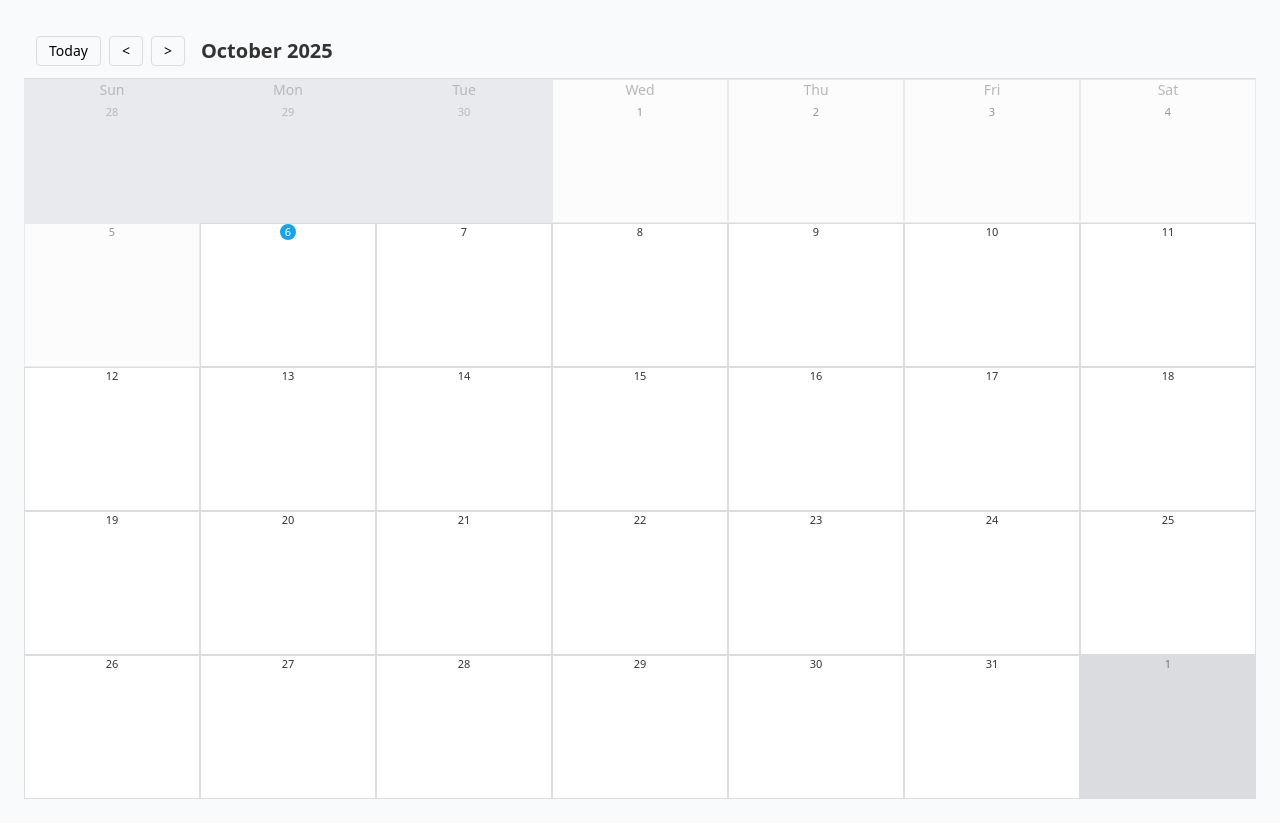
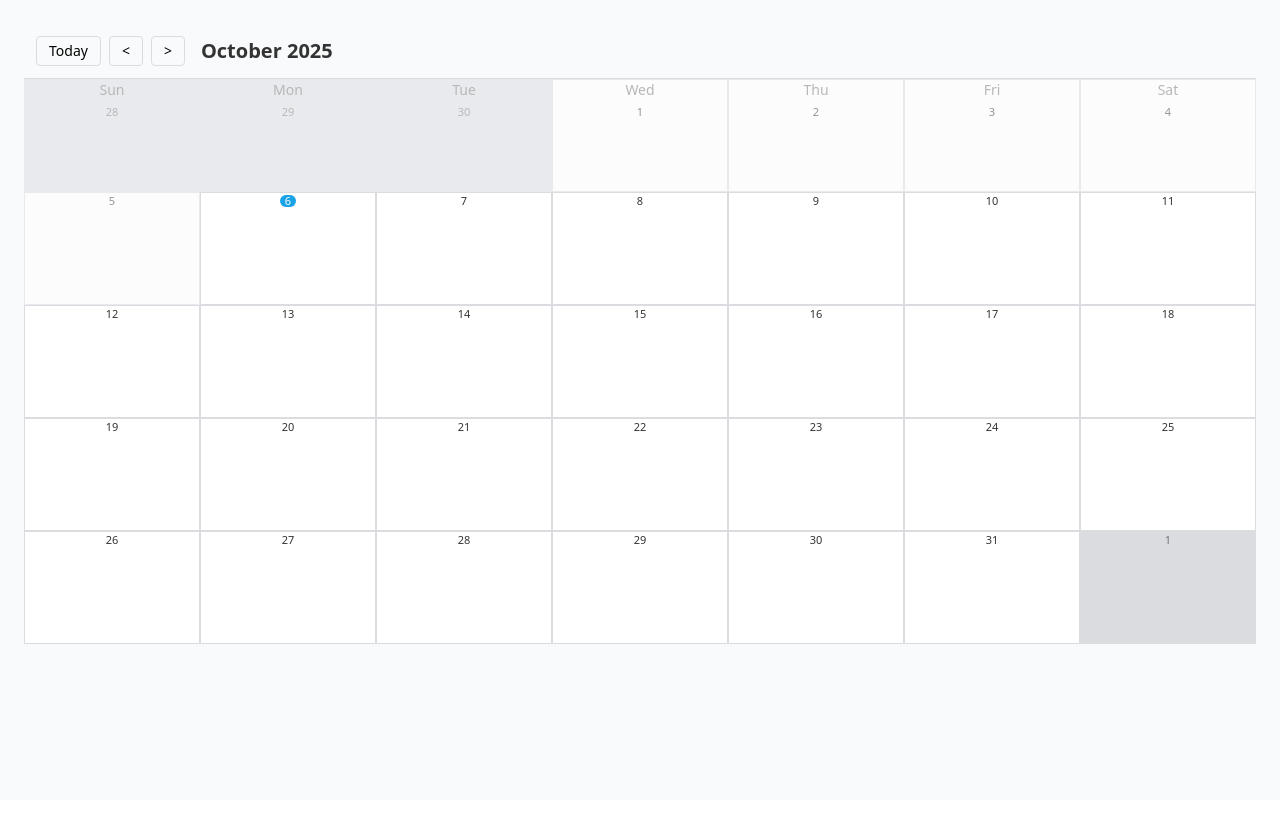
Before and after one commit to reedthedev13/Calendar-Clone, a React app: page / in a window 1280 px wide. After the commit the page ends 800 px from the top, so only its background shows below. Built offline with nearby package versions, Linux system fonts and the light colour scheme; the HTML template or start-up script is replaced by a standard one.

Commit message:
overflow height dynamic fixed:

```diff
--- a/src/components/calendar/CalendarGrid.tsx
+++ b/src/components/calendar/CalendarGrid.tsx
@@ -1,4 +1,4 @@
-import React, { memo, useCallback } from "react";
+import React, { useRef, useState, useEffect, useCallback, memo } from "react";
 import type { CalendarEvent } from "../../types/Event";
 import DayCell from "./DayCell";
 
@@ -7,7 +7,7 @@ export interface CalendarGridProps {
   monthDays: Date[];
   events: CalendarEvent[];
   openEditModal: (date: Date, event?: CalendarEvent) => void;
-  openViewModal: (date: Date) => void;
+  openViewModal: (events: CalendarEvent[]) => void;
 }
 
 const CalendarGrid: React.FC<CalendarGridProps> = ({
@@ -17,21 +17,42 @@ const CalendarGrid: React.FC<CalendarGridProps> = ({
   openEditModal,
   openViewModal,
 }) => {
+  const gridRef = useRef<HTMLDivElement>(null);
+  const [cellHeight, setCellHeight] = useState(144);
+
+  useEffect(() => {
+    if (!gridRef.current) return;
+
+    const updateCellHeight = () => {
+      const gridHeight = gridRef.current?.clientHeight || 0;
+      const numRows = Math.ceil(monthDays.length / 7);
+      const gap = 4;
+      const availableHeight = gridHeight - gap * (numRows - 1);
+      setCellHeight(Math.floor(availableHeight / numRows));
+    };
+
+    const observer = new ResizeObserver(updateCellHeight);
+    observer.observe(gridRef.current);
+    window.addEventListener("resize", updateCellHeight);
+    updateCellHeight();
+
+    return () => {
+      observer.disconnect();
+      window.removeEventListener("resize", updateCellHeight);
+    };
+  }, [monthDays.length]);
+
   const rows: React.ReactNode[] = [];
   let days: React.ReactNode[] = [];
 
   monthDays.forEach((day, idx) => {
     const isOutOfMonth = day.getMonth() !== currentMonth.getMonth();
     const isToday = new Date().toDateString() === day.toDateString();
-
-    // Filter events for this day
     const dayEvents = events.filter(
       (e) => new Date(e.date).toDateString() === day.toDateString()
     );
+    const showWeekday = idx < 7;
 
-    const showWeekday = idx < 7; // Only first row shows weekdays
-
-    // Memoized handlers
     const handleClick = useCallback(
       () => openEditModal(day),
       [day, openEditModal]
@@ -41,12 +62,17 @@ const CalendarGrid: React.FC<CalendarGridProps> = ({
       [day, openEditModal]
     );
     const handleOverflowClick = useCallback(
-      () => openViewModal(day),
-      [day, openViewModal]
+      (overflowEvents: CalendarEvent[]) => openViewModal(overflowEvents),
+      [openViewModal]
     );
     const handleEventClick = useCallback(
       (event: CalendarEvent) => openEditModal(new Date(event.date), event),
       [openEditModal]
+    );
+
+    const maxVisibleEvents = Math.max(
+      1,
+      Math.floor((cellHeight - (showWeekday ? 18 : 0) - 32) / 24)
     );
 
     days.push(
@@ -61,6 +87,8 @@ const CalendarGrid: React.FC<CalendarGridProps> = ({
         onAddClick={handleAddClick}
         onEventClick={handleEventClick}
         onOverflowClick={handleOverflowClick}
+        style={{ height: `${cellHeight}px` }}
+        maxVisibleEvents={maxVisibleEvents}
       />
     );
 
@@ -74,14 +102,14 @@ const CalendarGrid: React.FC<CalendarGridProps> = ({
     }
   });
 
-  return <div className="flex-1 overflow-y-auto">{rows}</div>;
+  return (
+    <div
+      ref={gridRef}
+      className="flex-1 overflow-y-auto min-h-[200px] max-h-[80vh]"
+    >
+      {rows}
+    </div>
+  );
 };
 
-// CalendarGrid
-export default memo(
-  CalendarGrid,
-  (prevProps, nextProps) =>
-    prevProps.currentMonth.getTime() === nextProps.currentMonth.getTime() &&
-    prevProps.monthDays.length === nextProps.monthDays.length &&
-    prevProps.events.length === nextProps.events.length
-);
+export default memo(CalendarGrid);
--- a/src/components/calendar/DayCell.tsx
+++ b/src/components/calendar/DayCell.tsx
@@ -1,4 +1,4 @@
-import React, { useEffect, useState, useMemo, memo, useCallback } from "react";
+import React, { useMemo, useCallback, memo, CSSProperties } from "react";
 import type { CalendarEvent } from "../../types/Event";
 import EventBadge from "./EventBadge";
 import {
@@ -18,10 +18,10 @@ interface DayCellProps {
   onClick: (date: Date) => void;
   onAddClick: (date: Date) => void;
   onEventClick: (event: CalendarEvent) => void;
-  onOverflowClick: (date: Date) => void;
+  onOverflowClick: (overflowEvents: CalendarEvent[]) => void;
+  style?: CSSProperties;
+  maxVisibleEvents: number;
 }
-
-const DEFAULT_MAX_VISIBLE_EVENTS = 3;
 
 const DayCell: React.FC<DayCellProps> = ({
   date,
@@ -33,45 +33,18 @@ const DayCell: React.FC<DayCellProps> = ({
   onAddClick,
   onEventClick,
   onOverflowClick,
+  style,
+  maxVisibleEvents,
 }) => {
-  const [isMobile, setIsMobile] = useState(false);
+  const sortedEvents = useMemo(() => sortEvents(events), [events]);
+  const visibleEvents = sortedEvents.slice(0, maxVisibleEvents);
+  const overflowEvents = sortedEvents.slice(maxVisibleEvents);
 
-  // Detect screen size
-  useEffect(() => {
-    const checkMobile = () => setIsMobile(window.innerWidth < 640);
-    checkMobile();
-    window.addEventListener("resize", checkMobile);
-    return () => window.removeEventListener("resize", checkMobile);
-  }, []);
+  const isPast = useMemo(() => {
+    const todayStart = startOfDay(new Date());
+    return isBefore(startOfDay(date), todayStart) && !checkIsToday(date);
+  }, [date]);
 
-  const todayStart = startOfDay(new Date());
-  const isPast = isBefore(startOfDay(date), todayStart) && !checkIsToday(date);
-
-  // Sorted events
-  const sortedEvents = useMemo(() => sortEvents(events), [events]);
-  const allDayEvents = useMemo(
-    () => sortedEvents.filter((e) => e.allDay),
-    [sortedEvents]
-  );
-  const timedEvents = useMemo(
-    () => sortedEvents.filter((e) => !e.allDay),
-    [sortedEvents]
-  );
-
-  const maxVisibleEvents = isMobile ? 2 : DEFAULT_MAX_VISIBLE_EVENTS;
-
-  const visibleEvents = useMemo(() => {
-    return isMobile
-      ? allDayEvents.slice(0, maxVisibleEvents)
-      : [...allDayEvents, ...timedEvents].slice(0, maxVisibleEvents);
-  }, [allDayEvents, timedEvents, maxVisibleEvents, isMobile]);
-
-  const extraCount = useMemo(
-    () => sortedEvents.length - visibleEvents.length,
-    [sortedEvents, visibleEvents]
-  );
-
-  // Handlers
   const handleClick = useCallback(() => onClick(date), [onClick, date]);
   const handleAddClick = useCallback(
     (e: React.MouseEvent) => {
@@ -83,9 +56,9 @@ const DayCell: React.FC<DayCellProps> = ({
   const handleOverflowClick = useCallback(
     (e: React.MouseEvent) => {
       e.stopPropagation();
-      onOverflowClick(date);
+      onOverflowClick(overflowEvents);
     },
-    [onOverflowClick, date]
+    [onOverflowClick, overflowEvents]
   );
   const handleEventClick = useCallback(
     (event: CalendarEvent) => onEventClick(event),
@@ -94,20 +67,19 @@ const DayCell: React.FC<DayCellProps> = ({
 
   return (
     <div
-      className={`group min-h-[7rem] sm:min-h-[8rem] md:min-h-[9rem] border-[0.5px] border-[#dadce0] relative overflow-hidden transition-colors cursor-pointer
+      className={`group border-[0.5px] border-[#dadce0] relative overflow-hidden transition-colors cursor-pointer
       ${isOutOfMonth ? "bg-[#dadce0] text-[#777]" : "bg-white text-[#333]"}
       ${isPast ? "opacity-50" : ""}
       hover:bg-[#f1f3f4] flex flex-col items-center`}
+      style={style}
       onClick={handleClick}
     >
-      {/* Weekday (first row only) */}
       {showWeekday && (
         <div className="text-[10px] sm:text-xs md:text-sm font-medium text-[#777] mb-1">
           {format(date, "EEE")}
         </div>
       )}
 
-      {/* "+" Add button */}
       <button
         className="absolute top-1 right-1 text-[10px] sm:text-xs text-gray-500 z-10 opacity-0 group-hover:opacity-100 transition-opacity duration-150 hover:text-gray-700"
         onClick={handleAddClick}
@@ -115,10 +87,9 @@ const DayCell: React.FC<DayCellProps> = ({
         +
       </button>
 
-      {/* Day number */}
       <div className="relative flex items-center justify-center">
         {isToday && (
-          <span className="absolute w-4 h-4 rounded-full bg-[hsl(200,80%,50%)]" />
+          <span className="absolute w-4 h-3 rounded-full bg-[hsl(200,80%,50%)]" />
         )}
         <span
           className={`z-10 text-[10px] sm:text-[11px] font-normal ${
@@ -133,9 +104,7 @@ const DayCell: React.FC<DayCellProps> = ({
         </span>
       </div>
 
-      {/* Events + +X More */}
-      <div className="mt-1 sm:mt-2 flex flex-col gap-0.5 sm:gap-1 w-full px-1 flex-1 justify-between">
-        <div className="flex flex-col gap-0.5 sm:gap-1">
+      <div className="mt-1 sm:mt-2 flex flex-col gap-0.5 sm:gap-1 w-full px-1 overflow-hidden">
         {visibleEvents.map((event) => (
           <div
             key={event.id}
@@ -148,28 +117,18 @@ const DayCell: React.FC<DayCellProps> = ({
         ))}
       </div>
 
-        {extraCount > 0 && (
-          <div className="w-full flex justify-center mt-1">
+      {overflowEvents.length > 0 && (
+        <div className="w-full flex justify-center mt-auto">
           <button
             className="text-[11px] sm:text-xs font-bold text-black hover:text-gray-800 hover:scale-105 hover:shadow-sm transition-all duration-150"
             onClick={handleOverflowClick}
           >
-              +{extraCount} More
+            +{overflowEvents.length} More
           </button>
         </div>
       )}
     </div>
-    </div>
   );
 };
 
-// DayCell
-export default memo(DayCell, (prev, next) => {
-  return (
-    prev.date.toDateString() === next.date.toDateString() &&
-    prev.isToday === next.isToday &&
-    prev.isOutOfMonth === next.isOutOfMonth &&
-    prev.showWeekday === next.showWeekday &&
-    prev.events === next.events
-  );
-});
+export default memo(DayCell);
--- a/src/components/modal/ViewModal.tsx
+++ b/src/components/modal/ViewModal.tsx
@@ -2,11 +2,10 @@ import React from "react";
 import type { CalendarEvent } from "../../types/Event";
 import ModalWrapper from "./ModalWrapper";
 import { X } from "lucide-react";
-import { sortEvents } from "../../utils/sortEvents";
 
 interface ViewModalProps {
   date: Date;
-  events: CalendarEvent[];
+  events?: CalendarEvent[]; // optional to avoid crash
   onClose: () => void;
   onEventClick: (event: CalendarEvent) => void;
 }
@@ -17,15 +16,14 @@ const colorMap: Record<string, string> = {
   green: "bg-[hsl(150,80%,30%)]",
 };
 
-const ViewModalContent: React.FC<ViewModalProps & { onClose: () => void }> = ({
+const ViewModal: React.FC<ViewModalProps> = ({
   date,
-  events,
+  events = [],
+  onClose,
   onEventClick,
-  onClose,
 }) => {
-  const sortedEvents = sortEvents(events);
-
   return (
+    <ModalWrapper isOpen={events.length > 0} onClose={onClose}>
       <div className="bg-white rounded-lg p-6 w-full max-w-sm relative max-h-[80vh] overflow-y-auto">
         <div className="flex items-center justify-between mb-4">
           <h2 className="text-2xl font-medium text-[#333]">
@@ -39,34 +37,37 @@ const ViewModalContent: React.FC<ViewModalProps & { onClose: () => void }> = ({
             <X size={20} />
           </button>
         </div>
-
+        {events.length === 0 ? (
+          <p className="text-gray-500 text-sm">No events for this day.</p>
+        ) : (
           <div className="flex flex-col gap-2">
-        {sortedEvents.map((event) => {
+            {events.map((event) => {
               const isTimed = !event.allDay && event.startTime;
-          let timeLabel = "";
-          if (isTimed && event.startTime) {
-            const startDate = new Date(event.startTime);
-            if (!isNaN(startDate.getTime())) {
-              timeLabel = startDate.toLocaleTimeString([], {
+              const timeLabel =
+                isTimed && event.startTime
+                  ? new Date(event.startTime).toLocaleTimeString([], {
                       hour: "2-digit",
                       minute: "2-digit",
-              });
-            }
-          }
+                    })
+                  : "";
 
               return (
                 <button
                   key={event.id}
                   className={`flex items-center gap-2 px-3 py-2 rounded text-sm transition ${
                     event.allDay
-                  ? `${colorMap[event.color]} text-white hover:brightness-90`
+                      ? `${
+                          colorMap[event.color]
+                        } text-white hover:brightness-90`
                       : "hover:bg-gray-100 text-[#333]"
                   }`}
                   onClick={() => onEventClick(event)}
                 >
                   {isTimed && (
                     <span
-                  className={`w-2 h-2 rounded-full ${colorMap[event.color]}`}
+                      className={`w-2 h-2 rounded-full ${
+                        colorMap[event.color]
+                      }`}
                     />
                   )}
                   {isTimed && <span className="text-xs">{timeLabel}</span>}
@@ -78,14 +79,8 @@ const ViewModalContent: React.FC<ViewModalProps & { onClose: () => void }> = ({
               );
             })}
           </div>
+        )}
       </div>
-  );
-};
-
-const ViewModal: React.FC<ViewModalProps> = (props) => {
-  return (
-    <ModalWrapper isOpen={props.events.length > 0} onClose={props.onClose}>
-      <ViewModalContent {...props} />
     </ModalWrapper>
   );
 };
```
Also changed, not shown: src/components/modal/EventModal.tsx (+13 -5 lines). Lines whose indentation alone changed are shown as unchanged.
